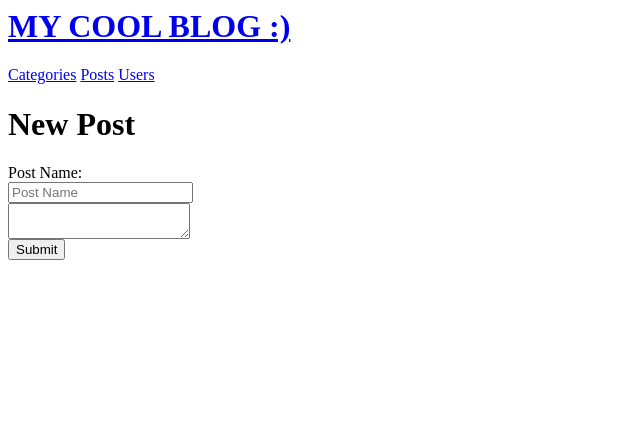
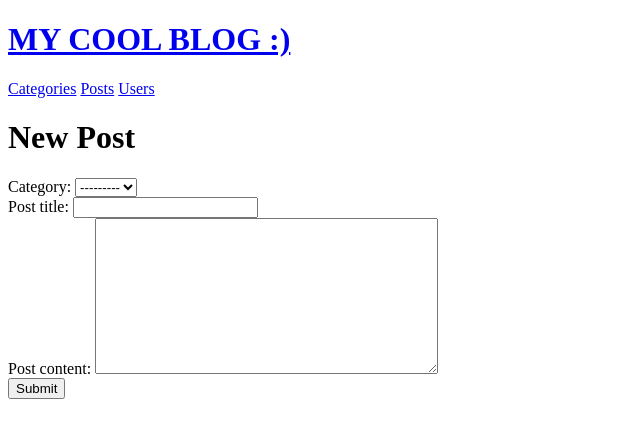
Before and after one commit to hanstananda/blog_test, a Django app: page /blog/admin/posts/create in a window 1280 px wide. Shown: the top 438 px of the page, without its empty margins (0-640 px from the left). Run offline with Django 3.2, Linux system fonts and the light colour scheme; a user stored in the database is signed in; data comes from the database, SQL or seed files in the repository; both versions use the stored data as it was after the commit; some libraries are stand-ins or nearby versions.

Commit message:
added admin post backend

```diff
--- a/mysite/blog/forms.py
+++ b/mysite/blog/forms.py
@@ -1,4 +1,6 @@
 from django import forms
+from django.forms import HiddenInput, Select
+from .models import Post, Category, UserProfile, Comments, Likes
 
 
 class NameForm(forms.Form):
@@ -6,6 +8,18 @@ class NameForm(forms.Form):
     password = forms.CharField(label='Password', max_length=25)
 
 
-class EditCategoryForm(forms.Form):
-    category_name = forms.CharField(label='category', max_length=100)
-    category_id = forms.HiddenInput()
+class CategoryForm(forms.Form):
+    class Meta:
+        model = Category
+    name = forms.CharField(label='category', max_length=100)
+
+
+class PostForm(forms.ModelForm):
+    class Meta:
+        model = Post
+        fields = ['category', 'post_title', 'post_content', 'pub_date']
+        widgets = {
+            'pub_date': HiddenInput(),
+            'category': Select(attrs={'class': 'ui search dropdown'})
+
+        }
--- a/mysite/blog/urls.py
+++ b/mysite/blog/urls.py
@@ -39,5 +39,5 @@ urlpatterns = [
     # Posts POST
     path('admin/posts/add_post', views.add_post, name='add_post'),
     path('admin/posts/delete_post', views.delete_category, name='delete_post'),
-    path('admin/posts/edit_post', views.edit_category, name='edit_post'),
+    path('admin/posts/update_post/<int:pk>', views.update_post, name='update_post'),
 ]
--- a/mysite/blog/views.py
+++ b/mysite/blog/views.py
@@ -4,7 +4,7 @@ from django.urls import reverse
 from django.views import generic
 from .models import Post, Category, UserProfile, Comments, Likes
 from django.db.models import CharField, Value
-from .forms import NameForm, EditCategoryForm
+from .forms import NameForm, CategoryForm, PostForm
 from django.contrib.auth import authenticate,login
 from django.contrib.auth import logout
 from django.db.models import Count
@@ -148,14 +148,43 @@ class PostsAdminView(LoginRequiredMixin, generic.TemplateView):
 class PostsAdminCreate(LoginRequiredMixin, generic.TemplateView):
     template_name = 'blog/admin_posts_create.html'
 
+    def get_context_data(self, **kwargs):
+        context = super().get_context_data(**kwargs)
+        context['form'] = PostForm()
+
+        return context
+
 
 class PostsAdminEdit(LoginRequiredMixin, generic.TemplateView):
     template_name = 'blog/admin_posts_edit.html'
 
     def get_context_data(self, **kwargs):
         context = super().get_context_data(**kwargs)
-        context['post_id'] = self.kwargs['pk']
+        self.id = self.kwargs['pk']
+        context['post_id'] = self.id
+        self.post = get_object_or_404(Post, id=self.id)
+        context['form'] = PostForm(initial={
+            'category': self.post.category,
+            'post_title': self.post.post_title,
+            'post_content': self.post.post_content,
+            'pub_date': self.post.pub_date,
+        })
         return context
+
+
+def update_post(request, pk):
+    if request.method == 'POST' and request.user.is_authenticated:
+        post = get_object_or_404(Post, id=pk)
+        form = PostForm(request.POST)
+        if form.is_valid():
+            post.post_title = form.cleaned_data['post_title']
+            post.post_content = form.cleaned_data['post_content']
+            post.category = form.cleaned_data['category']
+            post.save()
+            return HttpResponseRedirect(reverse('blog:success'))
+        return HttpResponseRedirect(reverse('blog:fail'))
+    else:
+        return HttpResponseRedirect(reverse('blog:fail'))
 
 
 def add_post(request):
--- a/mysite/templates/blog/admin_posts.html
+++ b/mysite/templates/blog/admin_posts.html
@@ -28,7 +28,9 @@
                 <td data-label="Name">{{ item.post_title }}</td>
                 <td data-label="Comments Count">{{ item.num_comments }}</td>
                 <td data-label="Created at">{{ item.pub_date }}</td>
-                <td data-label="Action"><a>Edit</a> <a>Delete</a></td>
+                <td data-label="Action">
+                    <a href="{% url 'blog:PostsAdminEdit' item.id%}"><button class="ui yellow button">Edit</button></a>
+                    <a>Delete</a></td>
             </tr>
         {% endfor %}
     </table>
--- a/mysite/templates/blog/admin_posts_create.html
+++ b/mysite/templates/blog/admin_posts_create.html
@@ -4,17 +4,28 @@
     <h1>New Post</h1>
     <form class="ui form" id="create_post_form" action ="{% url 'blog:add_post' %}" method="post">
         {% csrf_token %}
-        <div class="field">
-            <label>Post Name:</label>
-        </div>
-        <div class="field">
-            <input required name="post_name" placeholder="Post Name" type="text">
-        </div>
-        <div class="field">
-            <textarea name="post_content" form="create_post_form"></textarea>
-        </div>
+        {% for field in form.visible_fields %}
+             <div class="field">
+                {{ field.label_tag }}
+                {{ field }}
+             </div>
+        {% endfor %}
         <button class="ui blue button">
             Submit
         </button>
+
+{#        {{ form }}#}
+{#        <div class="field">#}
+{#            <label>Post Name:</label>#}
+{#        </div>#}
+{#        <div class="field">#}
+{#            <input required name="post_name" placeholder="Post Name" type="text">#}
+{#        </div>#}
+{#        <div class="field">#}
+{#            <textarea name="post_content" form="create_post_form"></textarea>#}
+{#        </div>#}
+{#        <button class="ui blue button">#}
+{#            Submit#}
+{#        </button>#}
     </form>
 {% endblock %}
--- a/mysite/templates/blog/base.html
+++ b/mysite/templates/blog/base.html
@@ -1,13 +1,28 @@
 {% load static %}
-<link rel="stylesheet" type="text/css" href="{% static 'semantic/dist/semantic.min.css' %}">
-<script
-  src="https://code.jquery.com/jquery-3.1.1.min.js"
-  integrity="sha256-hVVnYaiADRTO2PzUGmuLJr8BLUSjGIZsDYGmIJLv2b8="
-  crossorigin="anonymous"></script>
-<script src="{% static 'semantic/dist/semantic.min.js' %}"></script>
-
+<!doctype html>
+<html lang="en">
+<head>
+    <meta charset="UTF-8">
+    <meta name="viewport"
+          content="width=device-width, user-scalable=no, initial-scale=1.0, maximum-scale=1.0, minimum-scale=1.0">
+    <meta http-equiv="X-UA-Compatible" content="ie=edge">
+    <link rel="stylesheet" type="text/css" href="{% static 'semantic/dist/semantic.min.css' %}">
+    <title>By: Hanstan</title>
+</head>
+<body>
 <div class="ui container">
     <h1 class="ui dividing header" ><a href="{% url 'blog:index' %}">MY COOL BLOG :)</a></h1>
     {% block content %}
     {% endblock %}
 </div>
+<script
+        src="https://code.jquery.com/jquery-3.1.1.min.js"
+        integrity="sha256-hVVnYaiADRTO2PzUGmuLJr8BLUSjGIZsDYGmIJLv2b8="
+        crossorigin="anonymous"></script>
+<script src="{% static 'semantic/dist/semantic.min.js' %}"></script>
+<script>
+    $('select.dropdown')
+        .dropdown();
+</script>
+</body>
+</html>
```
Also changed, not shown: mysite/templates/blog/admin_posts_edit.html (+20 -0 lines), mysite/db.sqlite3.
